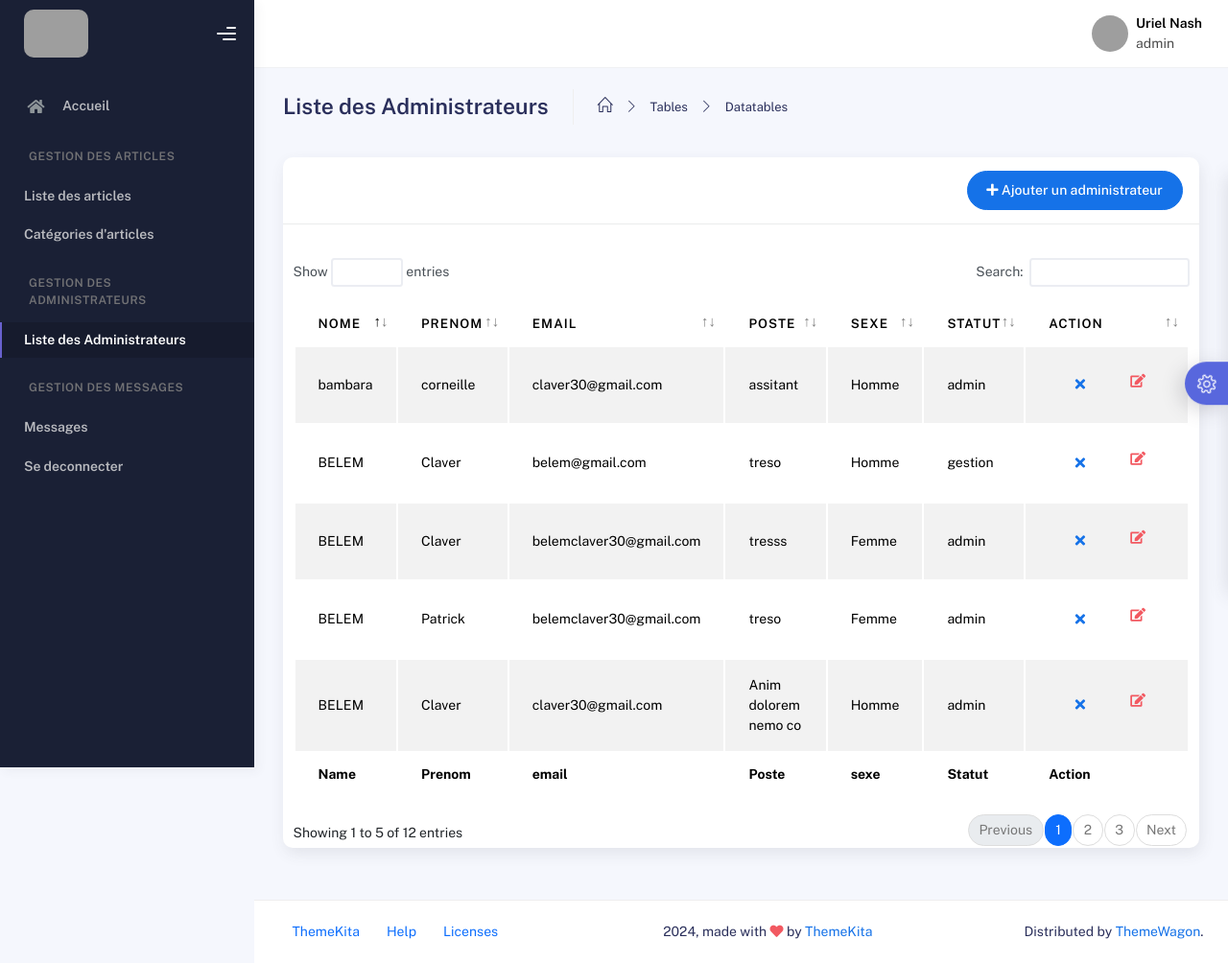
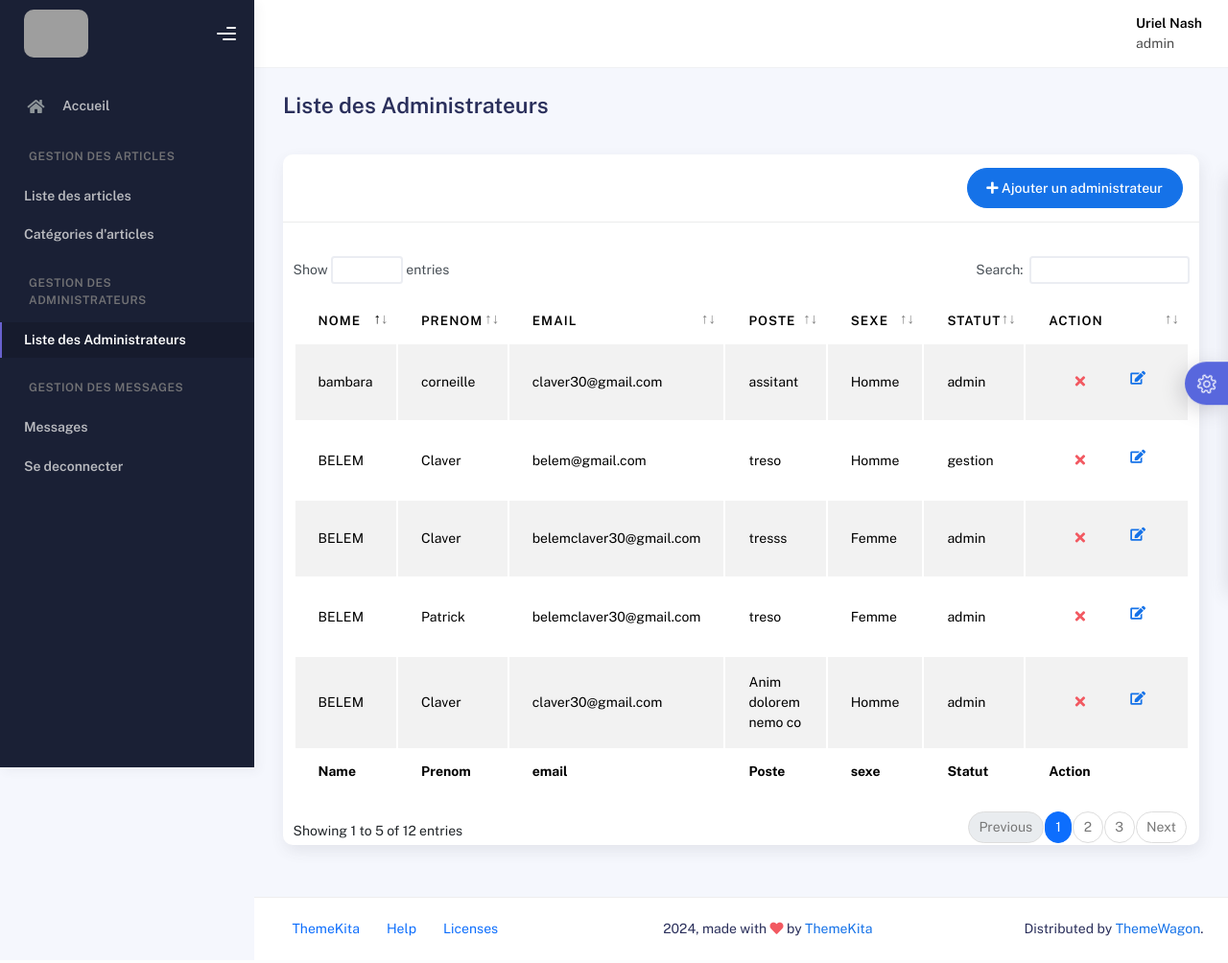
Before and after one commit to belemclaver30-ux/Willsite, a PHP site: page /Willsite/admin_wws/liste_admin.php in a window 1280 px wide. Shown: the whole page at 96% size. After the commit the page ends 976 px from the top, so only its background shows below. Run offline with PHP 8.4, Linux system fonts and the light colour scheme; a user stored in the database is signed in; data comes from the database, SQL or seed files in the repository; grey boxes are pictures that could not be loaded.

Commit message:
add admin correction

```diff
--- a/admin_wws/function/enregistrer_admin.php
+++ b/admin_wws/function/enregistrer_admin.php
@@ -1,5 +1,5 @@
 <?php
-include(realpath(__DIR__ . '\\function\db_connection.php'));
+include('./db_connection.php');
 
 if ($_SERVER['REQUEST_METHOD'] === 'POST') {
   $nom = $_POST['form_admin_nom'] ?? '';
--- a/admin_wws/liste_admin.php
+++ b/admin_wws/liste_admin.php
@@ -104,25 +104,7 @@
         <div class="page-inner">
           <div class="page-header">
             <h3 class="fw-bold mb-3">Liste des Administrateurs</h3>
-            <ul class="breadcrumbs mb-3">
-              <li class="nav-home">
-                <a href="#">
-                  <i class="icon-home"></i>
-                </a>
-              </li>
-              <li class="separator">
-                <i class="icon-arrow-right"></i>
-              </li>
-              <li class="nav-item">
-                <a href="#">Tables</a>
-              </li>
-              <li class="separator">
-                <i class="icon-arrow-right"></i>
-              </li>
-              <li class="nav-item">
-                <a href="#">Datatables</a>
-              </li>
-            </ul>
+
           </div>
           <div class="row">
 
@@ -156,7 +138,7 @@
                           </button>
                         </div>
 
-                        <form id="administrateurForm" action="add_admin.php" method="POST" enctype="multipart/form-data">
+                        <form id="administrateurForm" action="/Willsite/admin_wws/function/enregistrer_admin.php" method="POST" enctype="multipart/form-data">
                           <div class="modal-body">
                             <p class="small">Remplissez tous les champs pour ajouter ou modifier </p>
 
@@ -277,7 +259,7 @@
                       document.getElementById('administrateurSexe').value = '';
                       document.getElementById('administrateurStatut').value = '';
                       document.querySelector('#addRowModal .modal-title').innerHTML = '<span class="fw-mediumbold">Nouveau</span> <span class="fw-light">Produit</span>';
-                      document.getElementById('administrateurForm').action = 'add_admin.php';
+                      document.getElementById('administrateurForm').action = '/Willsite/admin_wws/function/enregistrer_admin.php';
                       document.querySelector('#addRowModal button[type=submit]').innerText = 'Ajouter';
                     }
                   </script>
@@ -327,10 +309,10 @@
 
                             <td>
                               <div class="form-button-action">
-                                <a href="delete_admin.php?a_supprimer_id=<?= $administrateur['id'] ?>" onclick="return confirm('Voulez-vous vraiment supprimer ce produit ?');" class="btn btn-link btn-primary btn-lg" data-bs-toggle="tooltip" title="Supprimer">
+                                <a href="delete_admin.php?a_supprimer_id=<?= $administrateur['id'] ?>" onclick="return confirm('Voulez-vous vraiment supprimer ce produit ?');" class="btn btn-link btn-danger btn-lg" data-bs-toggle="tooltip" title="Supprimer">
                                   <i class="fa fa-times"></i>
                                 </a>
-                                <a href="edit_admin.php" class="btn btn-link btn-danger btn-edit" data-bs-toggle="modal" data-bs-target="#addRowModal"
+                                <a href="edit_admin.php" class="btn btn-link btn-primary btn-edit" data-bs-toggle="modal" data-bs-target="#addRowModal"
                                   data-id="<?= $administrateur['id'] ?>"
                                   data-name="<?= htmlspecialchars($administrateur['nom']) ?>"
                                   data-prenom="<?= htmlspecialchars($administrateur['prenom']) ?>"
@@ -364,7 +346,7 @@
                           document.getElementById('administrateurSexe').value = '';
                           document.getElementById('administrateurStatut').value = '';
                           document.querySelector('#addRowModal .modal-title').innerHTML = '<span class="fw-mediumbold">Nouveau</span> <span class="fw-light">administrateur</span>';
-                          document.getElementById('administrateurForm').action = 'enregistrer_admin.php';
+                          document.getElementById('administrateurForm').action = '/Willsite/admin_wws/function/enregistrer_admin.php';
                           document.querySelector('#addRowModal button[type=submit]').innerText = 'Ajouter';
                         }
 
--- a/admin_wws/mes_elements/navbar.php
+++ b/admin_wws/mes_elements/navbar.php
@@ -16,12 +16,7 @@
           data-bs-toggle="dropdown"
           href="#"
           aria-expanded="false">
-          <div class="avatar-sm">
-            <img
-              src="../assets/img/team8.jpg"
-              alt="..."
-              class="avatar-img rounded-circle" />
-          </div>
+
           <span class="profile-username">
             <span class="fw-bold">
             <?php
--- a/admin_wws/tables.php
+++ b/admin_wws/tables.php
@@ -101,9 +101,9 @@
 
       <div class="container">
         <div class="page-inner">
-          <div class="row">
+          <div class="row">/Willsite
             <div class="col-md-12">
-              <form action="enregistrer_admin.php" method="POST">
+              <form action="/Willsite/admin_wws/function/enregistrer_admin.php" method="POST">
                 <div class="card">
                   <div class="card-header">
                     <div class="card-title">Formulaire à remplir</div>
```
